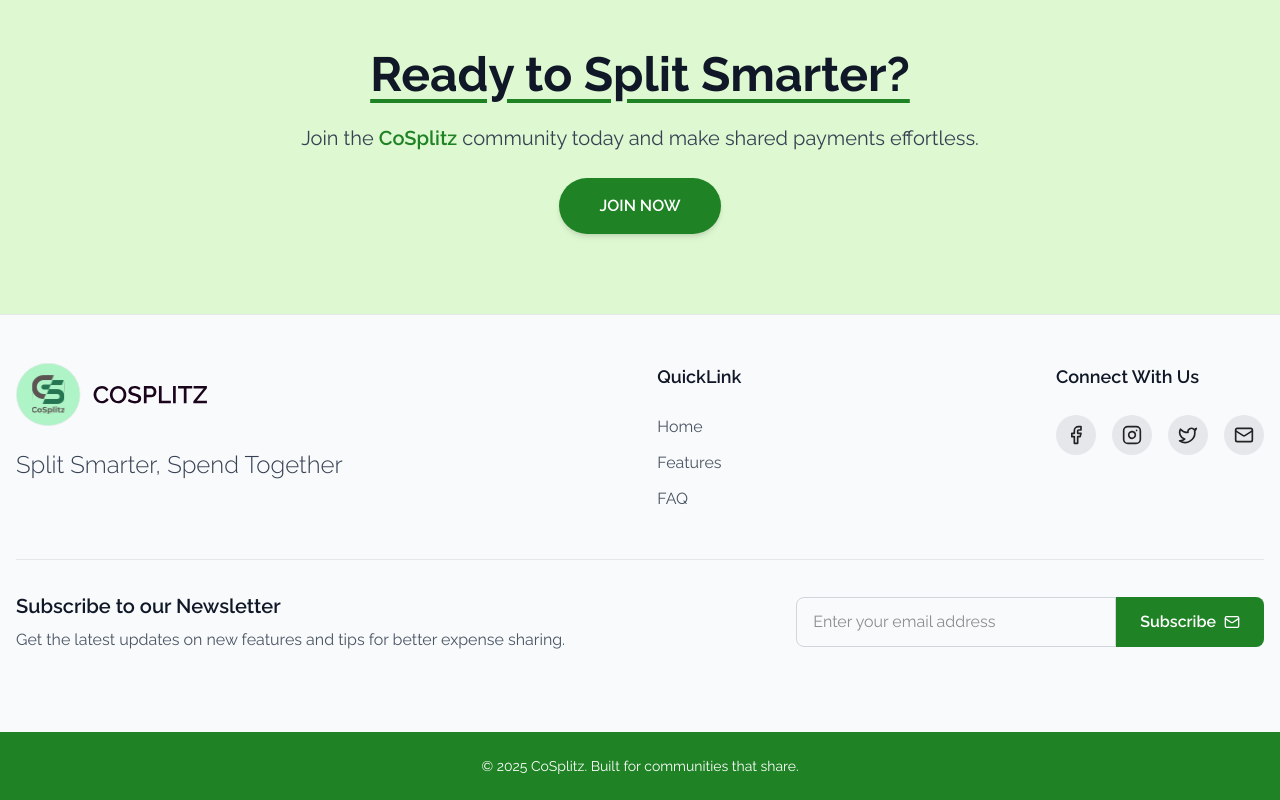
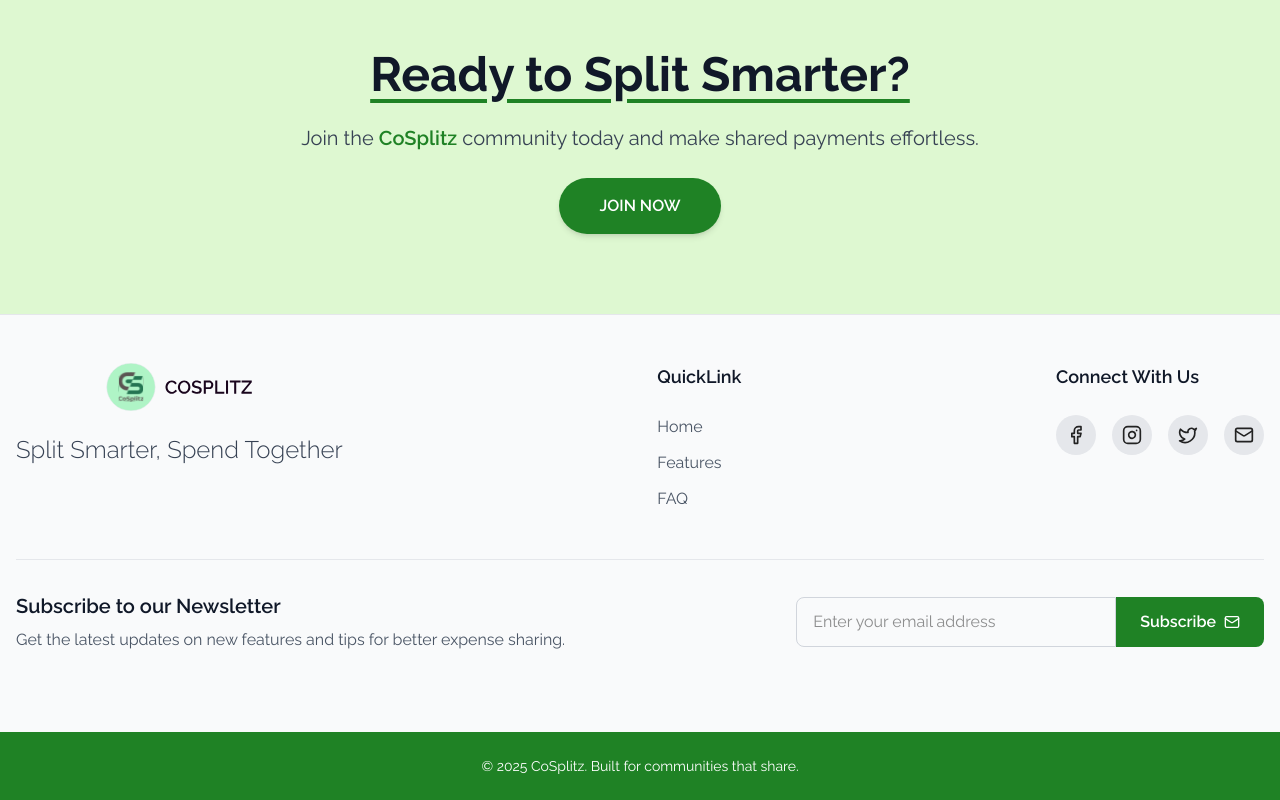
Before and after one commit to mateenOlalekan/Cosplitz-Frontend, a React (Vite) app: page / in a window 1280 px wide. Shown: the part 2818-3618 px from the top of the page. Built offline with nearby package versions, Linux system fonts and the light colour scheme.

Commit message:
footer update

```diff
--- a/src/components/Layout/Footer.jsx
+++ b/src/components/Layout/Footer.jsx
@@ -15,7 +15,7 @@ export default function Footer() {
               <img
                 src={logo}
                 alt="Cosplitz Logo"
-                className="w-48 h-auto object-cover"
+                className="h-10 md:h-12 w-auto select-none pointer-events-none"
               />
               <p className="text-2xl font-light text-gray-700 leading-tight">
                 Split Smarter, Spend Together
--- a/src/pages/Onboarding.jsx
+++ b/src/pages/Onboarding.jsx
@@ -36,7 +36,7 @@ export default function Onboarding() {
 
   const handleNext = () => {
     if (step < pages.length) setStep(step + 1);
-    else navigate("/signup");
+    else navigate("/register");
   };
 
   const handleBack = () => {
```
